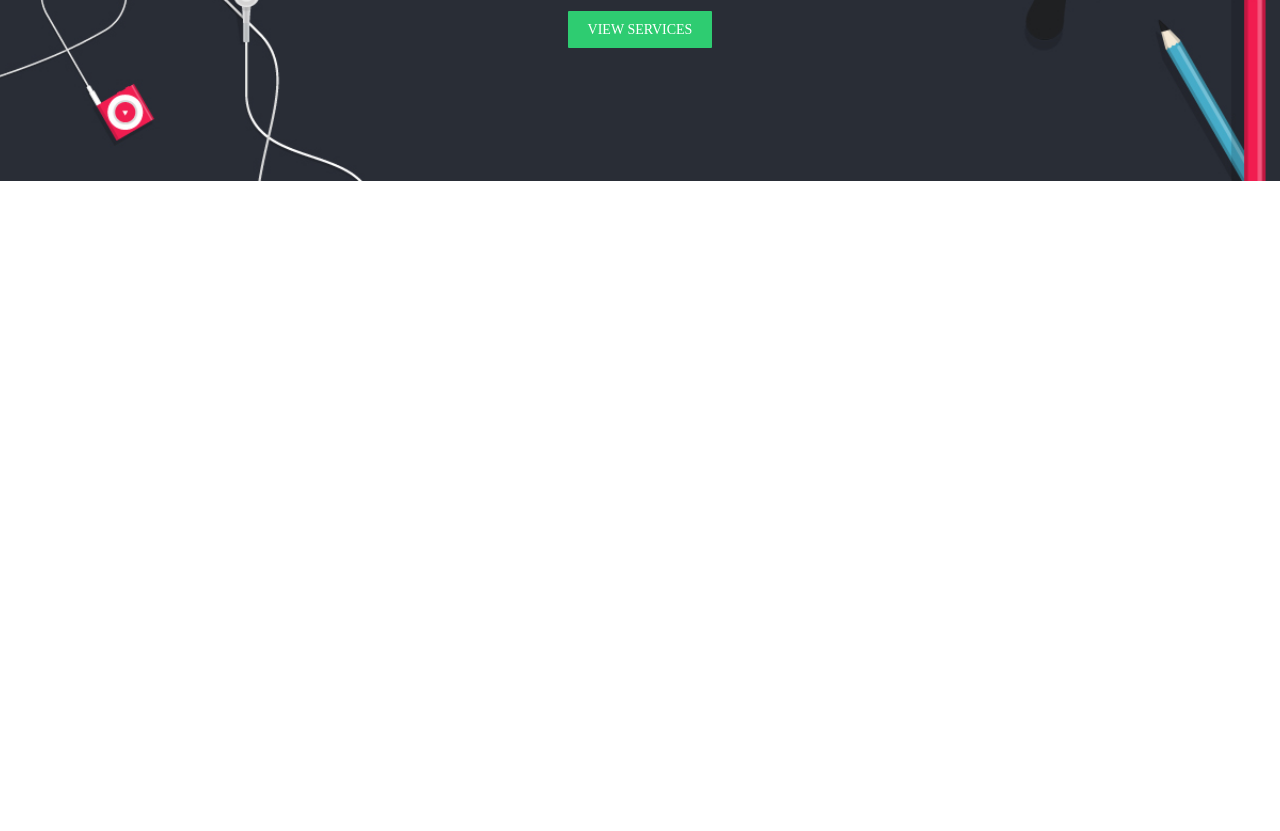
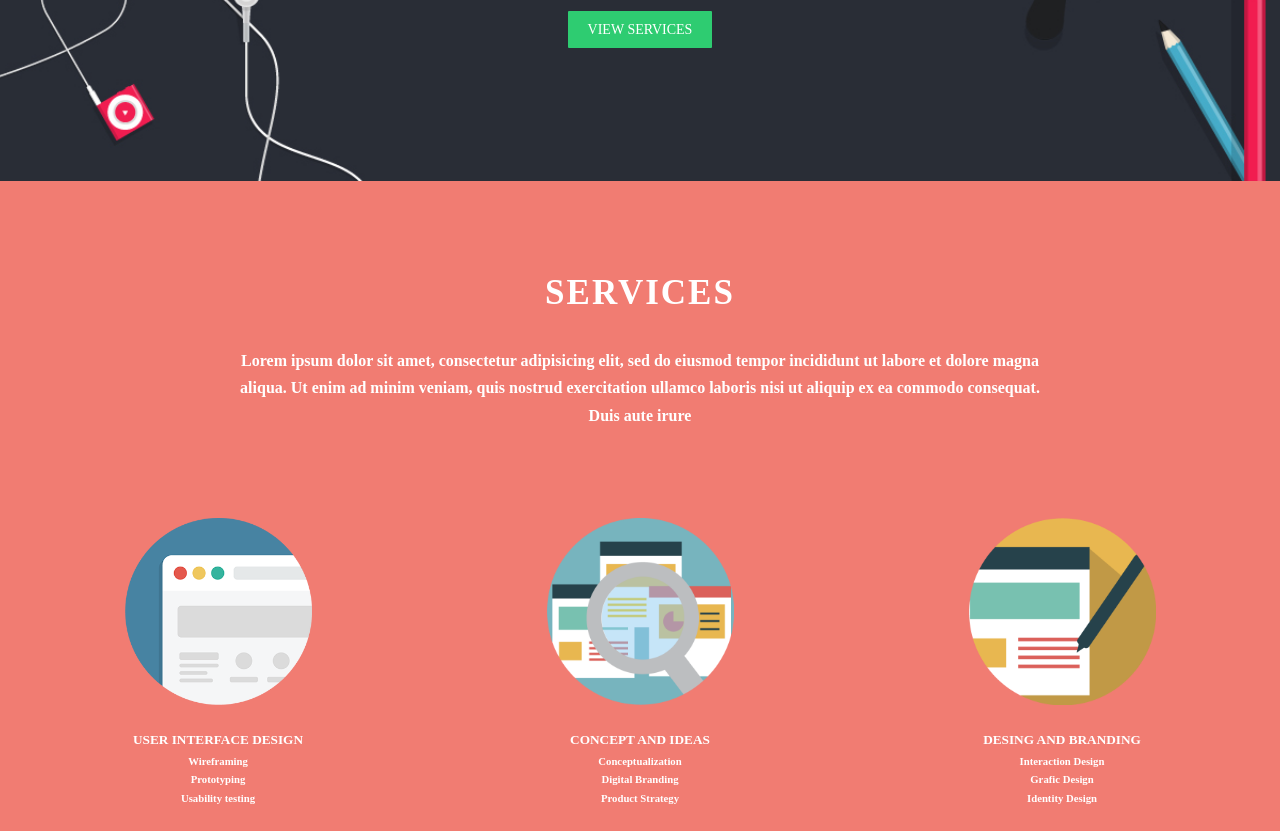
Before and after one commit to mackyjava/appLove-gridCss, a plain HTML site: page index.html in a window 1280 px wide. Shown: the part 493-1324 px from the top of the page. Before the commit the page ends 800 px from the top, so only its background shows below. Drawn offline with Linux system fonts and the light colour scheme; a web font is replaced by a local one.

Commit message:
segunda parte

```diff
--- a/css/main.css
+++ b/css/main.css
@@ -104,3 +104,21 @@ nav {
 .menu .container {
   margin-top: 35px;
 }
+#services {
+  background-color: #F17C72;
+  text-align: center;
+  color:#fff;
+  padding: 70px 7px;
+  height: 650px;
+}
+.box-services {
+  width: 30px;
+  margin-top: 63px;
+}
+.text-services{
+ font-size: 35px;
+ letter-spacing: 2px;
+}
+.margen {
+  margin-top: 65px;
+}
--- a/index.html
+++ b/index.html
@@ -17,9 +17,9 @@
 	<!-- Escribe el HTML aquí -->
 	<header class=" menu "><!--comienza header y barra nav-->
 	 <nav class="container">
-		<section class="row">
+		<section class="row ">
 		    <section class="col-1"><a href="#" class=" text-uppercase link mb-0 "></a></section>
-			<section class="col-1 margen"><a href="#" class=" text-uppercase link mb-0 ">services</a class="col-2"></section>
+			<section class="col-1"><a href="#" class=" text-uppercase link mb-0 ">services</a class="col-2"></section>
 			<section class="col-1"><a href="#" class="text-uppercase link mb-0 ">work</a></section>
 			<section class="col-2"><a href="#" class=" text-uppercase link mb-0">the team</a></section>
 			<section class="col-7"><img src="assets/images/logo-r.png" class="logo mb-0"></section>
@@ -50,9 +50,56 @@
 	        </section>
         </section>
      </article>
-     <article>
-     	<section></section>
+
+     <article class="clear" id="services">
+	    <section class="container ">
+           <section  class="row">
+               <section class="col-3"></section>
+               <section class="col-6 "><h2 class="text-uppercase text-services mt-0">Services</h2></section>
+               <section class="col-3"></section>
+           </section>
+           <section class="row">
+               <section class="col-2"></section>
+               <section class="col-8"><h4 class=" mt-0">Lorem ipsum dolor sit amet, consectetur adipisicing elit, sed do eiusmod
+               tempor incididunt ut labore et dolore magna aliqua. Ut enim ad minim veniam,
+               quis nostrud exercitation ullamco laboris nisi ut aliquip ex ea commodo
+               consequat. Duis aute irure </h4></section>
+               <section class="col-2"></section>
+           </section>
+           <section class="row margen">
+	           	<section class="col-1"></section>
+	           	<section class="col-2"><img src="assets/images/website.png" width="100%"></section>
+	           	<section class="col-2"></section>
+	           	<section class="col-2"><img src="assets/images/img-1.png" width="100%"></section>
+	           	<section class="col-2"></section>
+	           	<section class="col-2"><img src="assets/images/lapiz.png" width="100%"></section>
+	           	<section class="col-1"></section>
+	        </section>
+	        <section class="col-1"></section>
+	           	<section class="col-2">
+	           	    <h5 class="mb-0">USER INTERFACE DESIGN</h5>
+	           	    <h6 class="m-0">Wireframing</h6>
+	           	    <h6 class="m-0">Prototyping</h6>
+	           	    <h6 class="m-0">Usability testing</h6>
+	           	</section>
+	           	<section class="col-2"></section>
+	           	<section class="col-2">
+	           		<h5 class="mb-0">CONCEPT AND IDEAS</h5>
+	           	    <h6 class="m-0">Conceptualization</h6>
+	           	    <h6 class="m-0">Digital Branding</h6>
+	           	    <h6 class="m-0">Product Strategy</h6>
+	           	</section>
+	           	<section class="col-2"></section>
+	           	<section class="col-2">
+	           		<h5 class="mb-0">DESING AND BRANDING</h5>
+	           	    <h6 class="m-0">Interaction Design</h6>
+	           	    <h6 class="m-0">Grafic Design</h6>
+	           	    <h6 class="m-0">Identity Design</h6>
+	           	</section>
+	           	<section class="col-1"></section>
+	        </section>
      </article>
+
 	<!-- Enlaza tu JS aquí -->
 
 </body>
```
